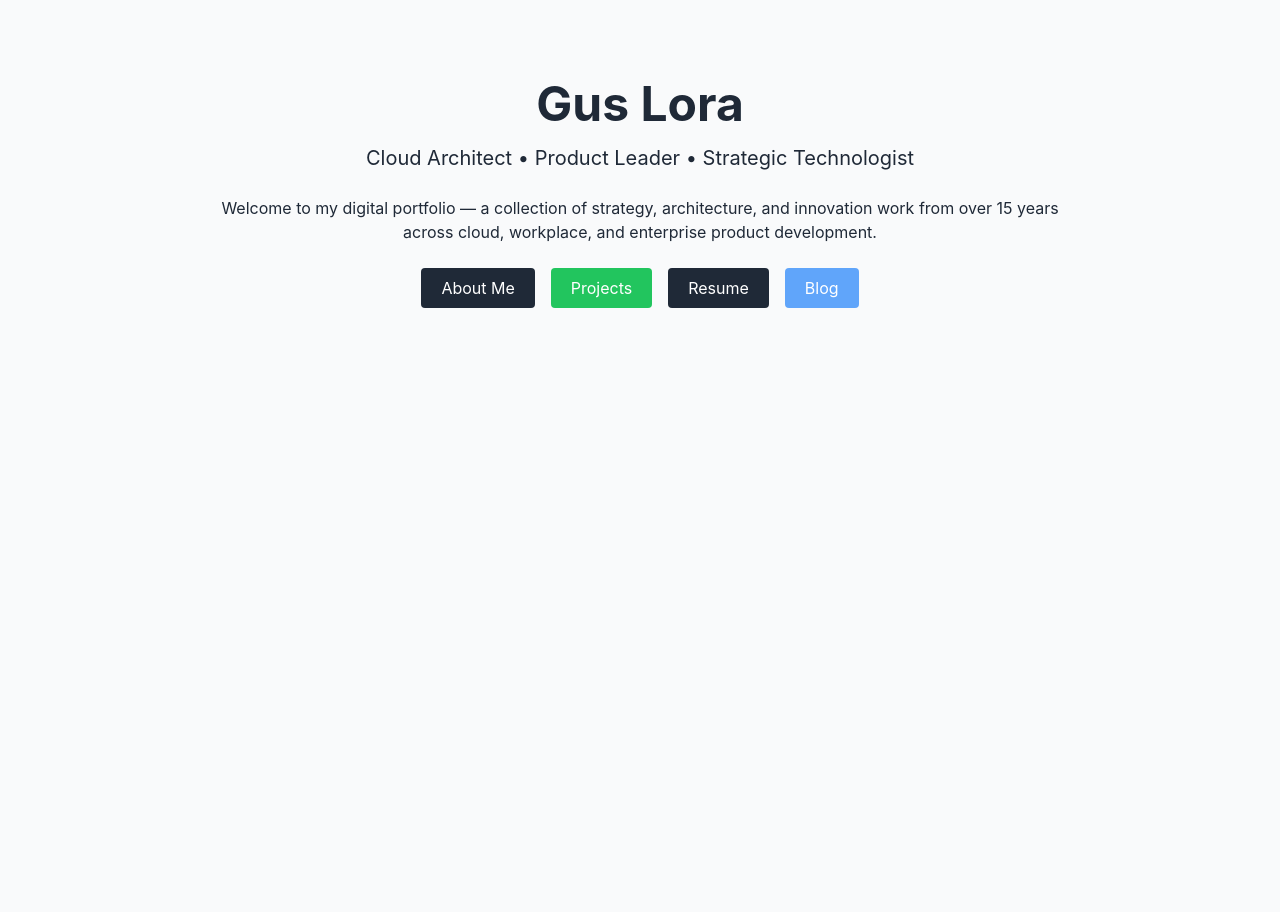
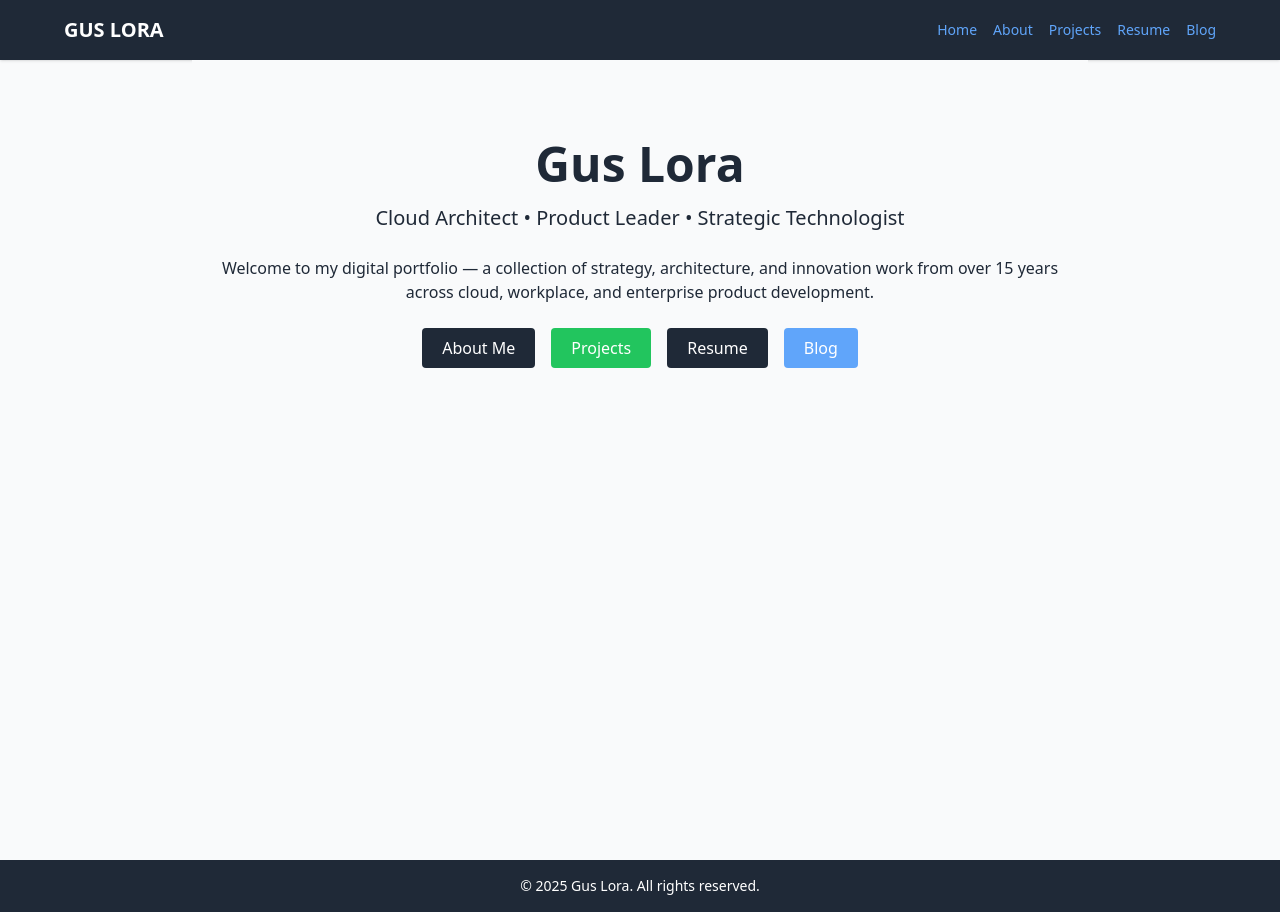
Before and after one commit to guslora/portfolio, a React (Vite) app: page / in a window 1280 px wide. Before the commit the page ends 800 px from the top, so only its background shows below. Built offline with nearby package versions, Linux system fonts and the light colour scheme.

Commit message:
Add files via upload

```diff
--- a/src/pages/App.jsx
+++ b/src/pages/App.jsx
@@ -1,5 +1,5 @@
 import React from "react";
-import { BrowserRouter, Routes, Route } from "react-router-dom";
+import { BrowserRouter, Routes, Route, Link } from "react-router-dom";
 import Home from "./Home";
 import About from "./About";
 import Projects from "./Projects";
@@ -9,13 +9,34 @@ import Resume from "./Resume";
 function App() {
   return (
     <BrowserRouter>
+      <div className="min-h-screen flex flex-col bg-brand-gray text-brand-blue font-sans">
+        <header className="bg-brand-blue text-white py-4 px-6 shadow">
+          <div className="max-w-6xl mx-auto flex justify-between items-center">
+            <h1 className="text-xl font-bold">GUS LORA</h1>
+            <nav className="space-x-4 text-sm">
+              <Link to="/" className="hover:underline">Home</Link>
+              <Link to="/about" className="hover:underline">About</Link>
+              <Link to="/projects" className="hover:underline">Projects</Link>
+              <Link to="/resume" className="hover:underline">Resume</Link>
+              <Link to="/blog" className="hover:underline">Blog</Link>
+            </nav>
+          </div>
+        </header>
+
+        <main className="flex-grow">
           <Routes>
             <Route path="/" element={<Home />} />
             <Route path="/about" element={<About />} />
             <Route path="/projects" element={<Projects />} />
+            <Route path="/resume" element={<Resume />} />
             <Route path="/blog" element={<Blog />} />
-        <Route path="/resume" element={<Resume />} />
           </Routes>
+        </main>
+
+        <footer className="bg-brand-blue text-white py-4 text-center text-sm">
+          &copy; {new Date().getFullYear()} Gus Lora. All rights reserved.
+        </footer>
+      </div>
     </BrowserRouter>
   );
 }
```
Lines whose indentation alone changed are shown as unchanged.
